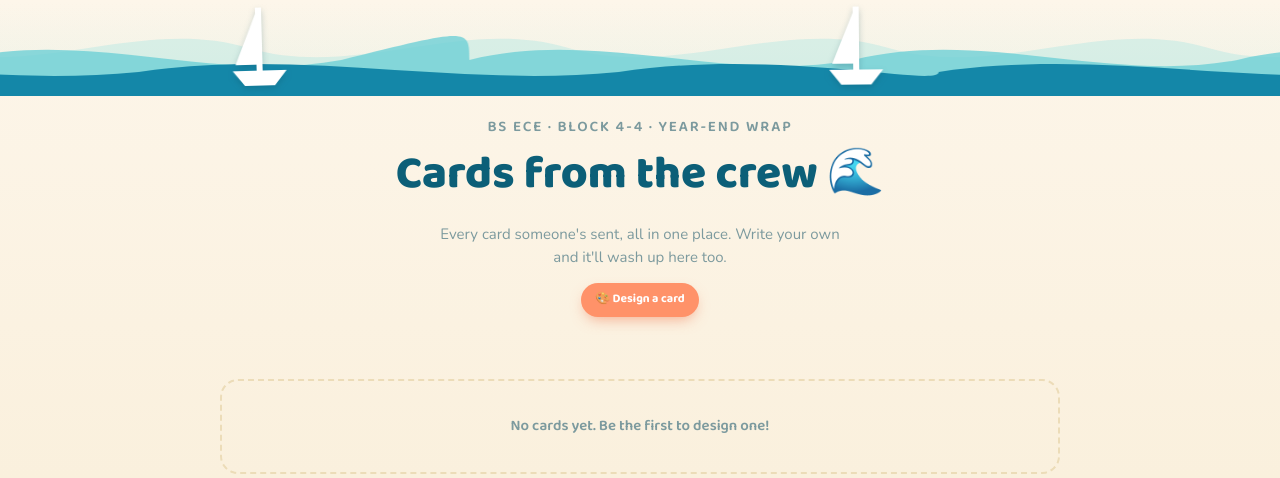
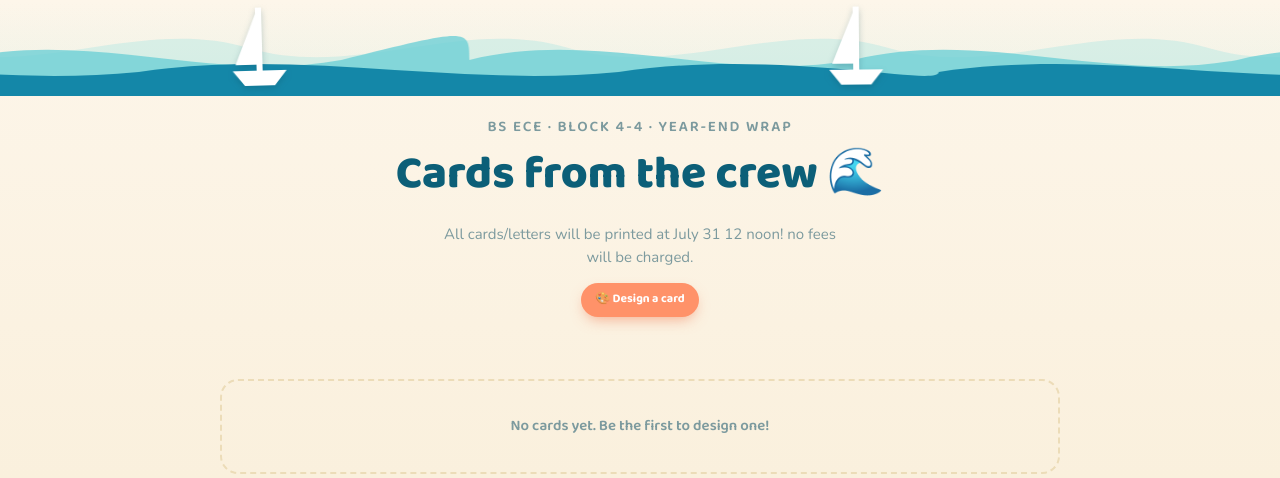
Before and after one commit to mmyoyoy09a-afk/4-4-wrap, a Flask app: page / in a window 1280 px wide. Shown: the top 478 px of the page. Run offline with Flask 3, Linux system fonts and the light colour scheme; data that the repository does not hold is empty.

Commit message:
Update index.html

```diff
--- a/templates/index.html
+++ b/templates/index.html
@@ -4,7 +4,7 @@
   <div class="site-header">
     <p class="eyebrow">BS ECE &middot; Block 4-4 &middot; Year-End Wrap</p>
     <h1>Cards from the crew 🌊</h1>
-    <p>Every card someone's sent, all in one place. Write your own and it'll wash up here too.</p>
+    <p>All cards/letters will be printed at July 31 12 noon! no fees will be charged.</p>
     <p style="margin-top:14px;"><a class="btn small" href="{{ url_for('card_new') }}">🎨 Design a card</a></p>
   </div>
 
```
